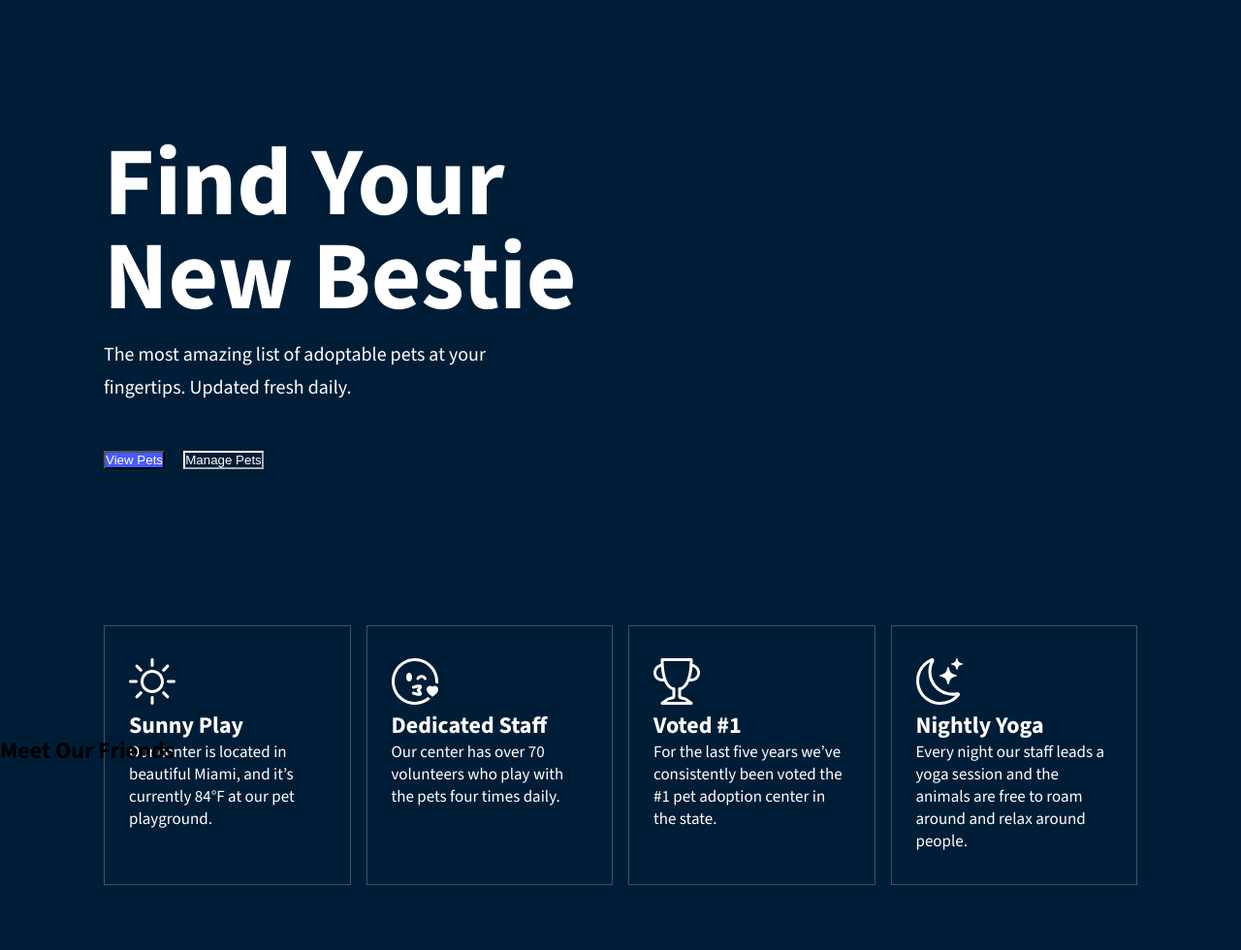
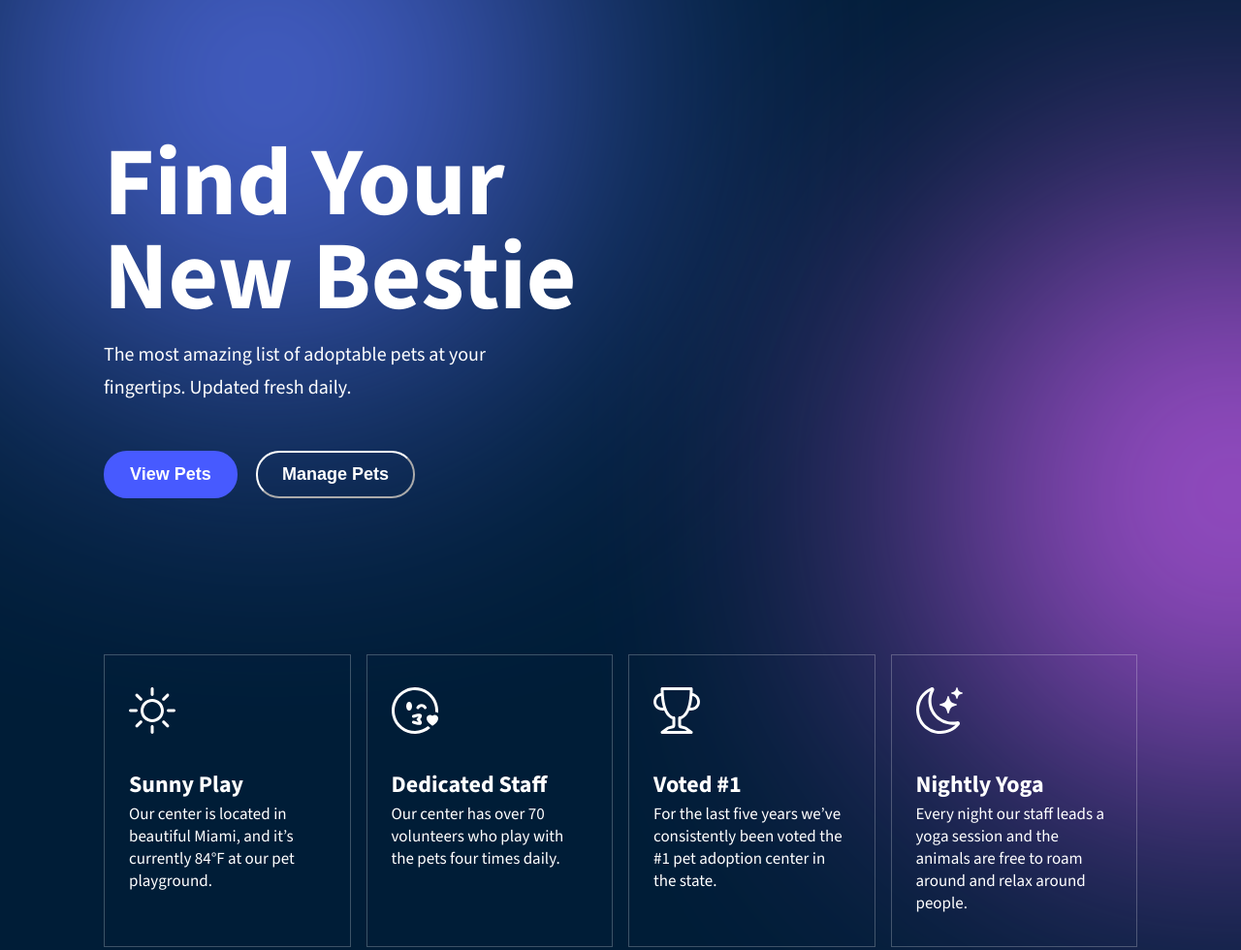
Before and after one commit to rspatz/Pet-Adoption-Center, a plain HTML site: page index.html in a window 1280 px wide. Shown: the top 980 px of the page at 97% size. Before the commit the page ends 913 px from the top, so only its background shows below. Drawn offline with nearby package versions, Linux system fonts and the light colour scheme.

Commit message:
Update style.css

```diff
--- a/css/style.css
+++ b/css/style.css
@@ -4,21 +4,33 @@
 }
 
 body {
-  background-color: #001d37;
   font-family: 'Source Sans 3', sans-serif;
 }
 
+.wrapper {
+  background-color: #001d37;
+  padding-left: 1rem;
+  padding-right: 1rem;
+  overflow: hidden;
+}
+
 header {
-  height: 25rem;
   color: #fff;
   padding: 8.6875rem 0;
   margin-bottom: 5rem;
+  over-flow: hidden;
 }
 
 .top-section {
   max-width: 66.625rem;
   margin: 0 auto;
   padding: 0 1rem;
+  position: relative;
+}
+
+.actual-top-content {
+  z-index: 2;
+  position: relative;
 }
 
 .top-section h1 {
@@ -57,25 +69,59 @@ header {
   font-size: 1.0625rem;
 }
 
+.intro-feature h2 {
+  font-size: 1.5rem;
+  margin: 31px 0 3px 0;
+}
+
 .features button {
   display: inline-block;
   color: #fff;
   text-decoration: none;
+}
+
+.view-btn {
   padding: 0.75rem 1.5625rem;
   border-radius: 1.5rem;
   font-weight: 600;
   font-size: 1.125rem;
-}
-
-.view-btn {
   background-color: #475aff;
+  border: 2px solid #475aff;
   margin: 2rem 0;
   color: #fff;
 }
 
 .manage-btn {
+  padding: 0.75rem 1.5625rem;
+  border-radius: 1.5rem;
+  font-weight: 600;
+  font-size: 1.125rem;
   background-color: transparent;
   color: #fff;
   border-color: #fff;
   margin: 2rem 1rem;
 }
+
+.circle {
+  width: 617px;
+  height: 617px;
+  background-color: #d660ff;
+  opacity: 0.85;
+  border-radius: 50%;
+  filter: blur(150px);
+  position: absolute;
+  top: 62px;
+  right: -390px;
+}
+
+.circle-2 {
+  width: 617px;
+  height: 617px;
+  background-color: #6079ff;
+  opacity: 0.85;
+  border-radius: 50%;
+  filter: blur(150px);
+  position: absolute;
+  top: -365px;
+  left: -123px;
+}
```
